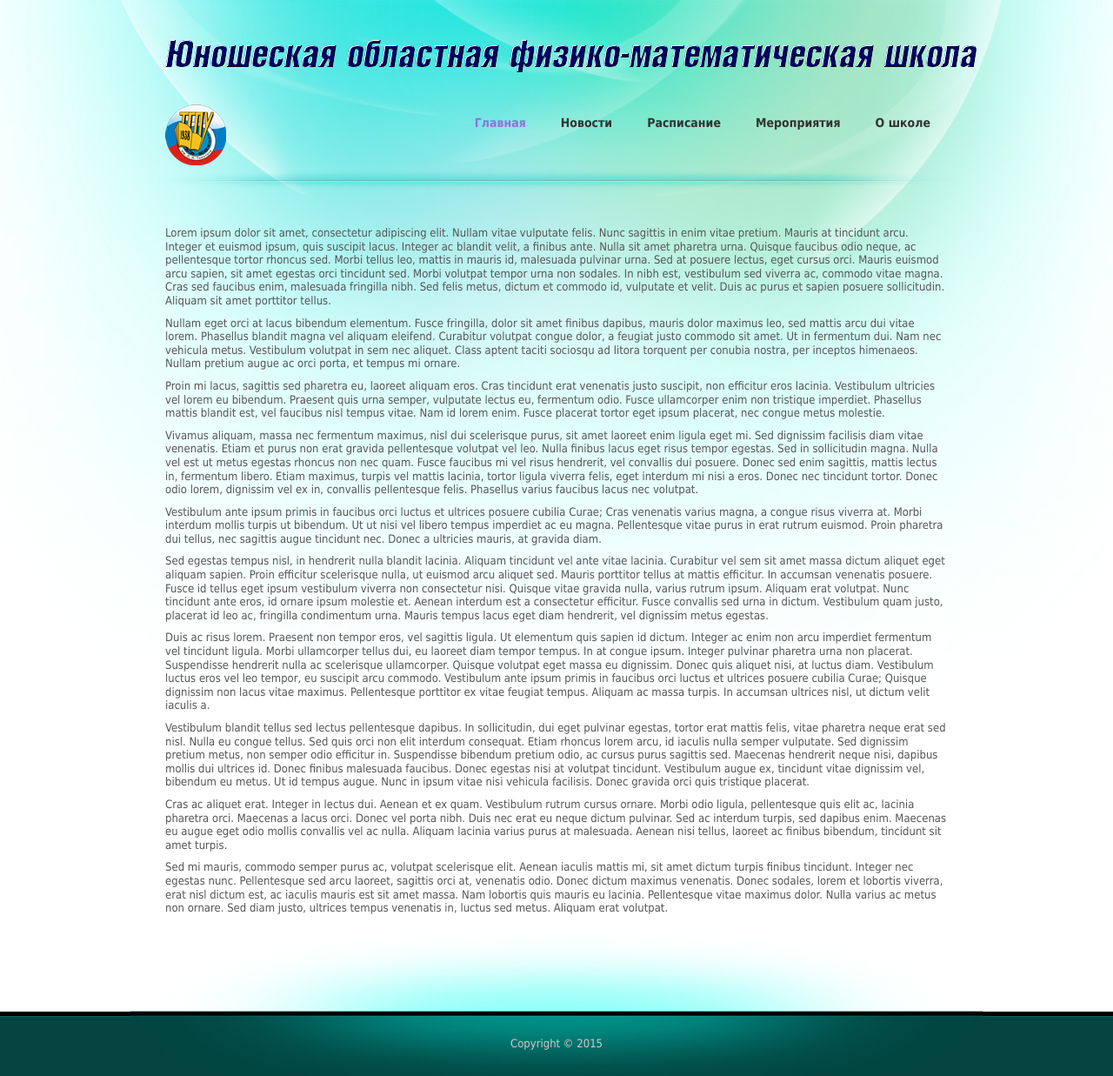
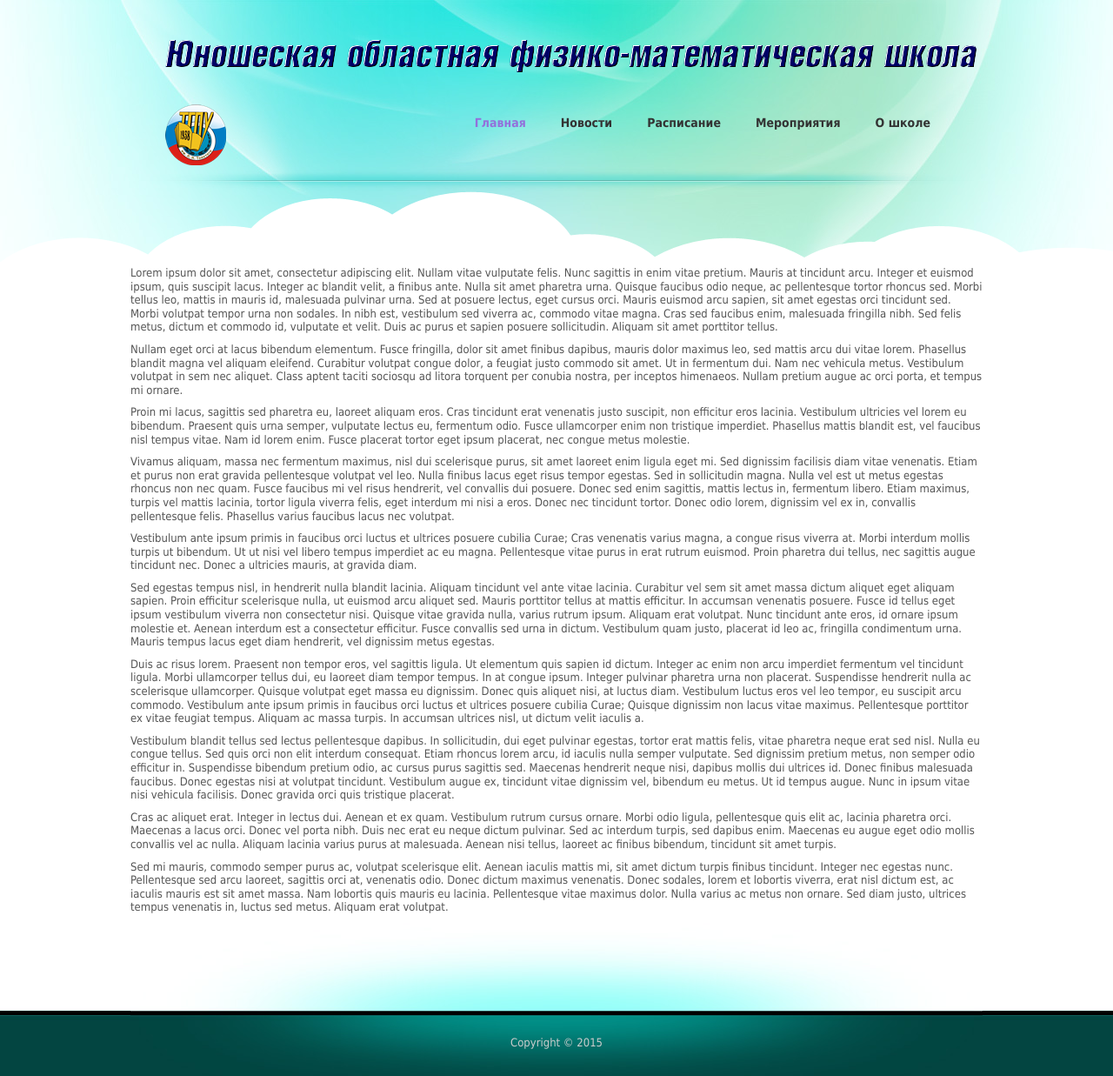
Before and after one commit to yanochkamarkowa1/mathacademy, a PHP site: page / in a window 1280 px wide. Shown: the whole page at 87% size. Run offline with PHP 8.4, Linux system fonts and the light colour scheme.

Commit message:
Добавил обрамление для осовной части сайта

```diff
--- a/css/style.css
+++ b/css/style.css
@@ -130,12 +130,17 @@ h6 {
 
 #main {
     clear: both;
-    width: 900px;
-    padding: 40px 40px 0;
+    background: white;
+    width: 100%;
 }
 
 #main p {
     margin-bottom: 10px
+}
+#main__wrapper {
+    width: 980px;
+    padding: 0 10px;
+    margin: 0 auto;
 }
 #footer_wrapper {
     clear: both;
@@ -157,3 +162,9 @@ h6 {
     color: #fff;
     text-decoration: underline;
 }
+
+.cloud--top{
+    width: 100%;
+    height: 86px;
+    background: url(../img/topClouds.png);
+}
--- a/index.php
+++ b/index.php
@@ -29,8 +29,10 @@
             <br style="clear: left"/></div>
         <div class="cleaner"></div>
     </div>
+</div>
+<div class="cloud--top"></div>
 <div id="main">
-        <div id="lipsum">
+    <div id="main__wrapper">
         <p>
             Lorem ipsum dolor sit amet, consectetur adipiscing elit. Nullam vitae vulputate felis. Nunc sagittis in
             enim vitae pretium. Mauris at tincidunt arcu. Integer et euismod ipsum, quis suscipit lacus. Integer ac
@@ -117,7 +119,6 @@
             luctus sed metus. Aliquam erat volutpat.
         </p></div>
 </div>
-</div>
 <div id="footer_wrapper">
     <div id="footer">
         Copyright &copy; 2015
```
Also changed, not shown: img/topClouds.png (added). Lines whose indentation alone changed are shown as unchanged.
